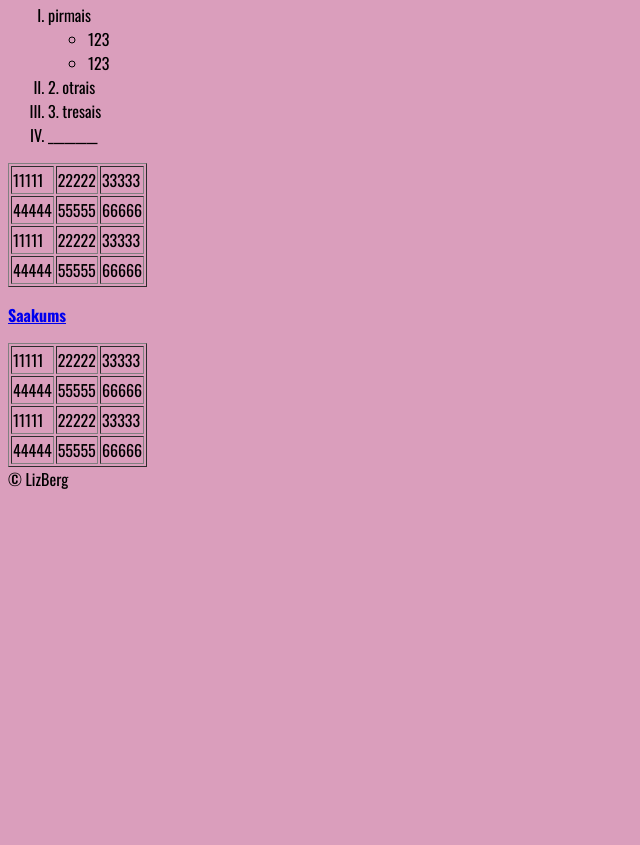
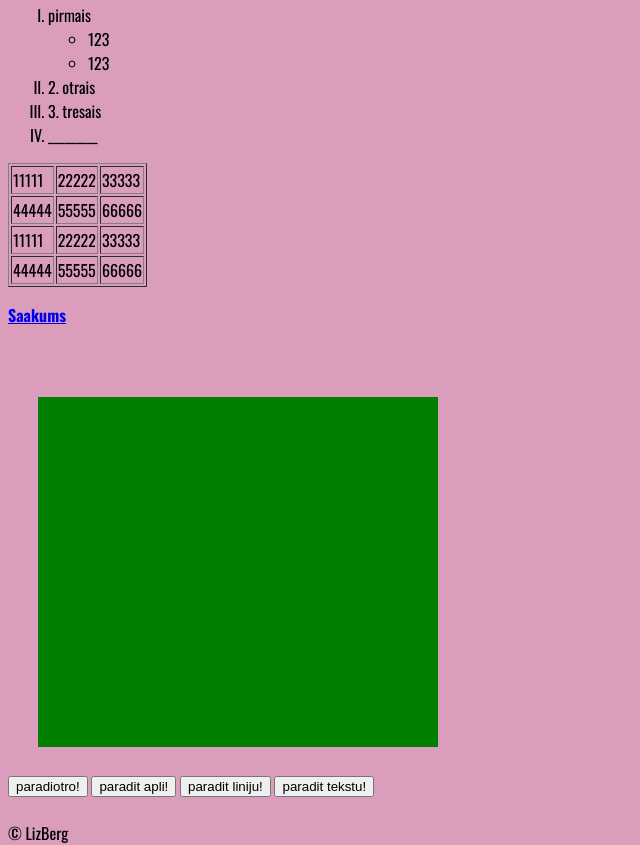
Before and after one commit to b2bthab/projekts, a plain HTML site: page par_mums.html in a window 1280 px wide. Shown: the part 703-1548 px from the top of the page, without its empty margins (0-640 px from the left). Before the commit the page ends 1194 px from the top, so only its background shows below. Drawn offline with nearby package versions, Linux system fonts and the light colour scheme.

Commit message:
Canva un JS funkcijas

```diff
--- a/par_mums.html
+++ b/par_mums.html
@@ -9,6 +9,9 @@
   <link rel="preconnect" href="https://fonts.googleapis.com">
   <link rel="preconnect" href="https://fonts.gstatic.com" crossorigin>
   <link href="https://fonts.googleapis.com/css2?family=Oswald:wght@200..700&display=swap" rel="stylesheet">
+  <style>
+    zim
+  </style>
 </head>
 
 <body>
@@ -71,32 +74,16 @@
       <p><a href="index.html"><b>Saakums</b></a>
       </p>
     </section>
-    <section id="table">
-      <table border="1">
-        <tr>
-          <td>11111</td>
-          <td>22222</td>
-          <td>33333</td>
-        </tr>
-        <tr>
-          <td>44444</td>
-          <td>55555</td>
-          <td>66666</td>
-        </tr>
-        <tr>
-          <td>11111</td>
-          <td>22222</td>
-          <td>33333</td>
-        </tr>
-        <tr>
-          <td>44444</td>
-          <td>55555</td>
-          <td>66666</td>
-        </tr>
-      </table>
+    <br>
+    <section id="canva">
+      <canvas id="zimejums" width="500" height="400""></canvas>
+      <br>
+      <button onclick="zimetuzcanva2()">paradiotro!</button>
+      <button onclick="aplis()">paradit apli!</button>
+      <button onclick="linija()">paradit liniju!</button>
+      <button onclick="teksts()">paradit tekstu!</button>
     </section>
-    <section id="forma">
-    </section>
+    <br>
     <script src="script.js"></script>
   </main>
   <footer>&copy; LizBerg</footer>
--- a/script.js
+++ b/script.js
@@ -0,0 +1,43 @@
+window.onload = function() {
+  zimetuzcanva();
+}
+function zimetuzcanva() {
+  var canvas = document.getElementById("zimejums");
+  var ctx = canvas.getContext("2d");
+  ctx.fillStyle = "green";
+  ctx.fillRect(30, 30, 400, 350);
+}
+function zimetuzcanva2() {
+  var canvas = document.getElementById("zimejums");
+  var ctx = canvas.getContext("2d");
+  ctx.strokeStyle = "blue";
+  ctx.strokeRect(0, 0, 300, 350);
+}
+function aplis() {
+  var canvas = document.getElementById("zimejums");
+  var ctx = canvas.getContext("2d");
+  ctx.beginPath();
+  ctx.arc(120, 120, 80, 0, 2 * Math.PI);
+  ctx.lineWidth = 5;
+  ctx.fillStyle = "red"; //aizpildījuma krāsa
+  ctx.strokeStyle = "blue"; //līnijas krāsa
+  ctx.fill();
+  ctx.stroke();
+}
+function linija() {
+  var canvas = document.getElementById("zimejums");
+  var ctx = canvas.getContext("2d");
+  ctx.beginPath();
+  ctx.moveTo(75, 57);
+  ctx.lineTo(300, 350);
+  ctx.lineWidth = 5;
+  ctx.strokeStyle = "blue";
+  ctx.stroke();
+}
+function teksts() {
+  var canvas = document.getElementById("zimejums");
+  var ctx = canvas.getContext("2d");
+  ctx.font = "30px Arial";
+  ctx.fillStyle = "purple";
+  ctx.fillText("Sveiki, pasaule!", 190, 85);
+}
```
